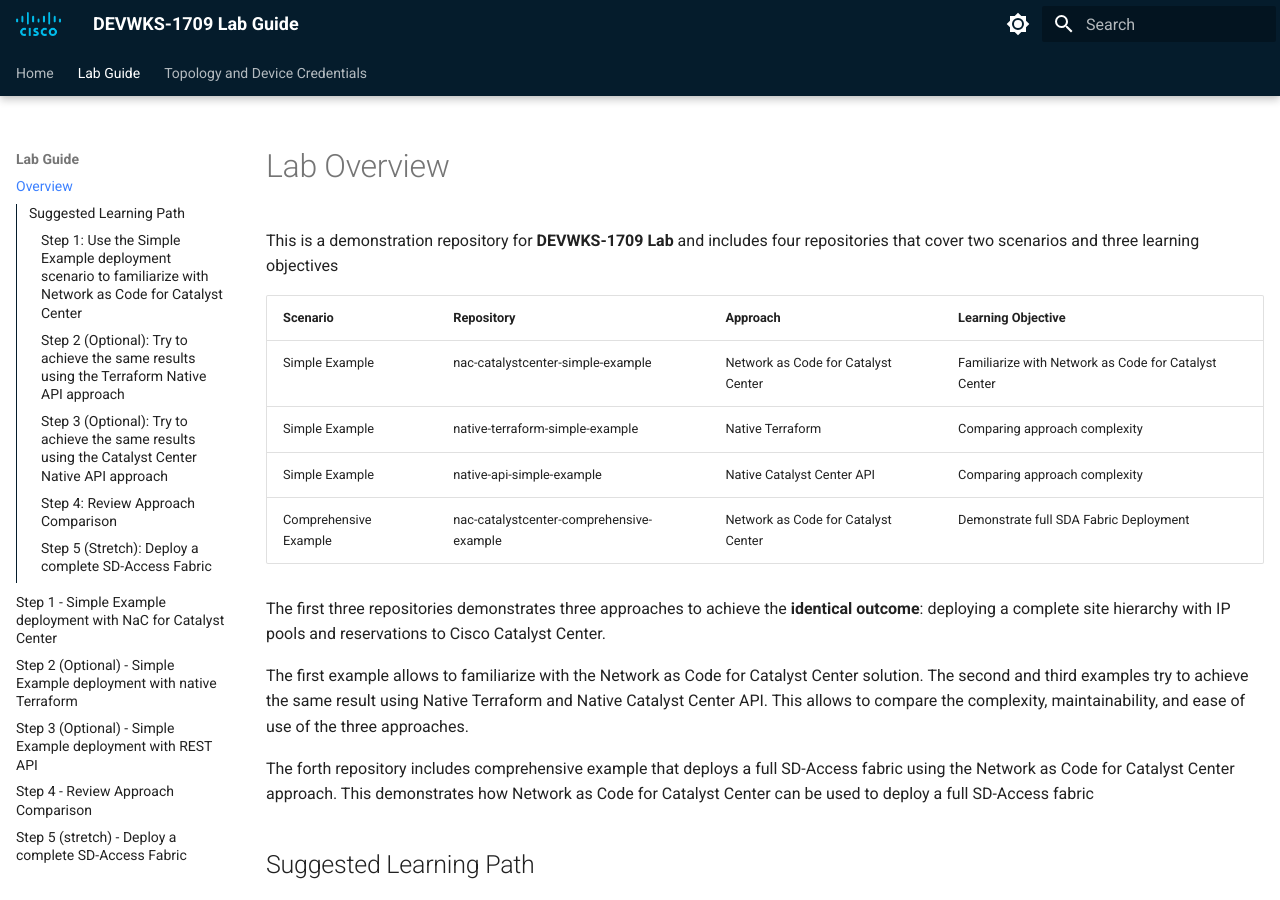
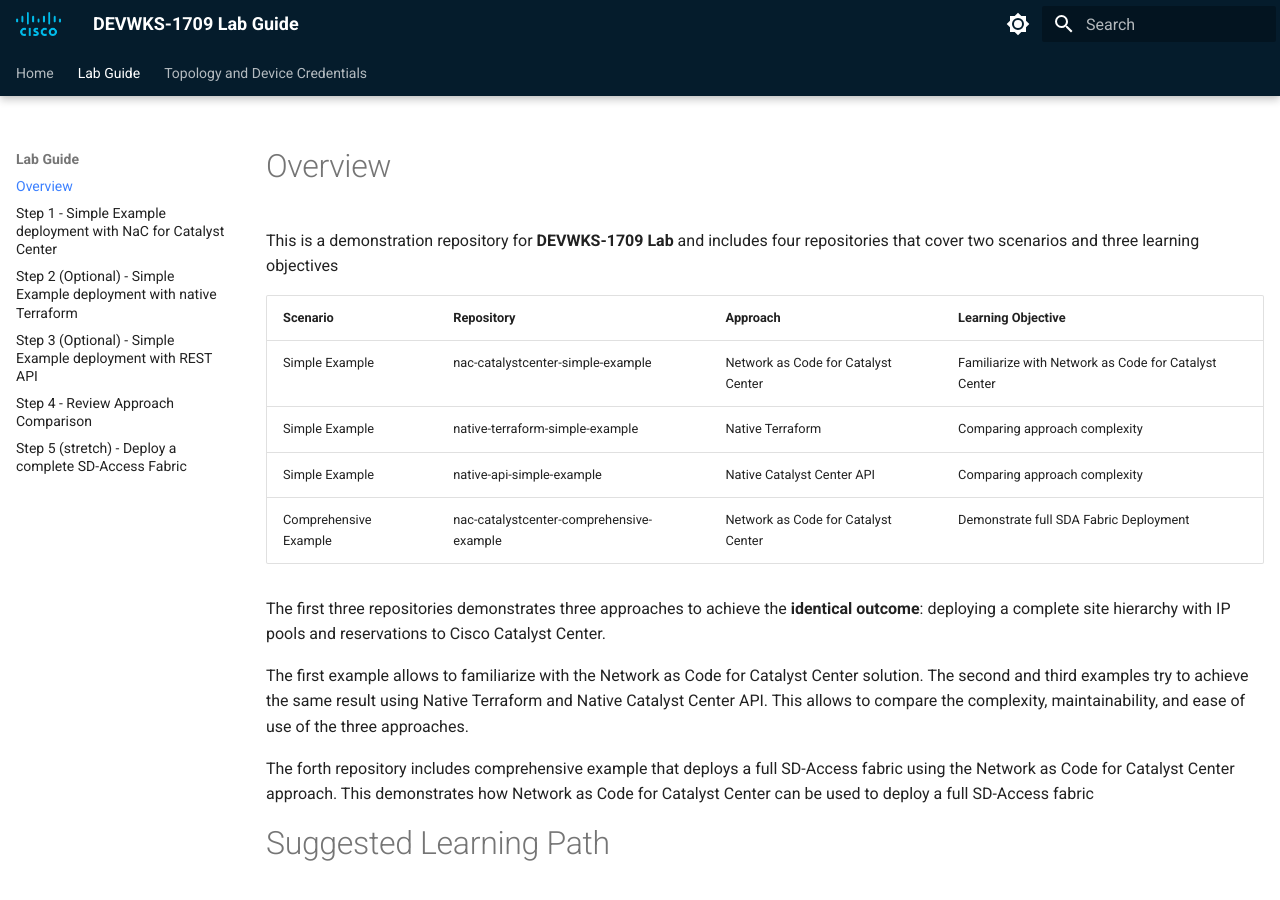
Before and after one commit to fsalvemi/DEVWKS-1709-Lab-Guide, an MkDocs documentation site: the page built from docs/lab_overview.md, in a window 1280 px wide and 900 px high. Built offline with MkDocs 1.6.1 and Material for MkDocs 9.7.7, drawn with Linux system fonts in a browser that asks for light colours.

```diff
--- a/docs/lab_overview.md
+++ b/docs/lab_overview.md
@@ -1,4 +1,4 @@
-# Lab Overview
+# Overview
 
 This is a demonstration repository for **DEVWKS-1709 Lab** and includes four repositories that cover two scenarios and three learning objectives
 
@@ -17,24 +17,24 @@ The second and third examples try to achieve the same result using Native Terraf
 The forth repository includes comprehensive example that deploys a full SD-Access fabric using the Network as Code for Catalyst Center approach.
 This demonstrates how Network as Code for Catalyst Center can be used to deploy a full SD-Access fabric
 
-## Suggested Learning Path
+# Suggested Learning Path
 
-### Step 1: Use the Simple Example deployment scenario to familiarize with Network as Code for Catalyst Center
+- Step 1: Use the Simple Example deployment scenario to familiarize with Network as Code for Catalyst Center
 
 Follow the lab guide for the [nac-catalystcenter approach](./simple_example_nac_catalyst_center.md)
 
-### Step 2 (Optional): Try to achieve the same results using the Terraform Native API approach
+- Step 2 (Optional): Try to achieve the same results using the Terraform Native API approach
 
 Follow the lab guide for the [Terraform Native API approach](./simple_example_native_terraform.md) and compare the complexity of the code required to achieve the same result
 
-### Step 3 (Optional): Try to achieve the same results using the Catalyst Center Native API approach
+- Step 3 (Optional): Try to achieve the same results using the Catalyst Center Native API approach
 
 Examine the complexity of the [native API example](./simple_example_rest_api.md) and compare the complexity of the code required to achieve the same result
 
-### Step 4: Review Approach Comparison
+- Step 4: Review Approach Comparison
 
 Review the [Approach Comparison](./review_approach_comparison.md) to understand the complexity differences between the three approaches used in the Simple Example scenario.
 
-### Step 5 (Stretch): Deploy a complete SD-Access Fabric
+- Step 5 (Stretch): Deploy a complete SD-Access Fabric
 
 Follow the lab guide for the [nac-catalystcenter-comprehensive-example](./deploy_complete_sd_access_fabric.md)
```
Also changed, not shown: docs/lab_access.md (added, +155 -0 lines).
